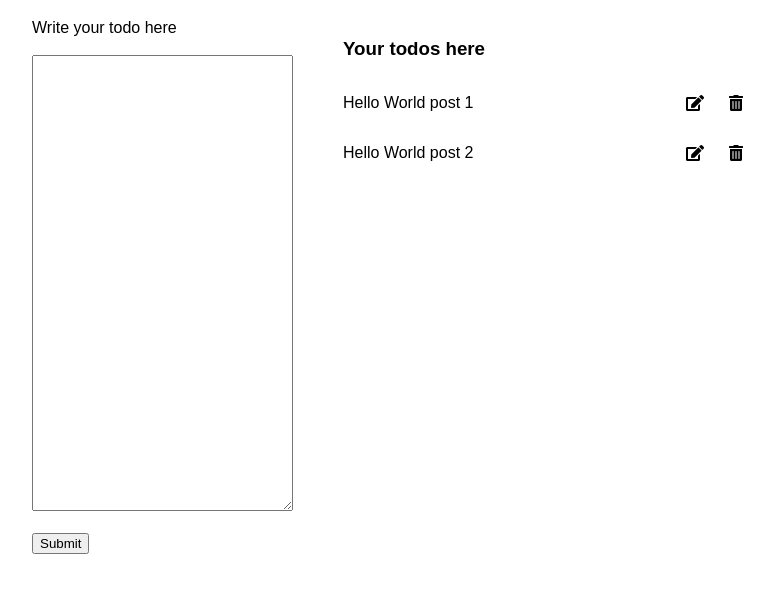
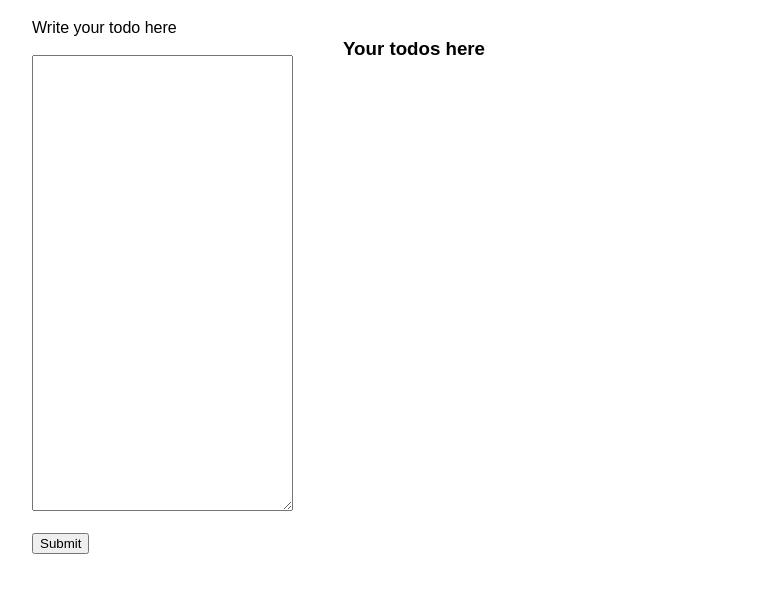
Before and after one commit to samndambuki/To-Do-app, a plain HTML site: page index.html in a window 1280 px wide. Shown: the part 61-654 px from the top of the page, without its empty margins (18-792 px from the left). Drawn offline with Linux system fonts and the light colour scheme.

Commit message:
final commit

```diff
--- a/index.html
+++ b/index.html
@@ -24,22 +24,7 @@
         <div class="right">
             <h3>Your todos here</h3>
             <div id="todos">
-                <div>
-                    <p>Hello World post 1</p>
-                    <span class="options">
-                        <i class="fas fa-edit"></i>
-                        <i class="fas fa-trash-alt"></i>
-                    </span>
-                </div>
 
-                <div>
-                    <p>Hello World post 2</p>
-                    <span class="options">
-                        <i class="fas fa-edit"></i>
-                        <i class="fas fa-trash-alt"></i>
-                    </span>
-
-                </div>
             </div>
         </div>
     </div>
```
